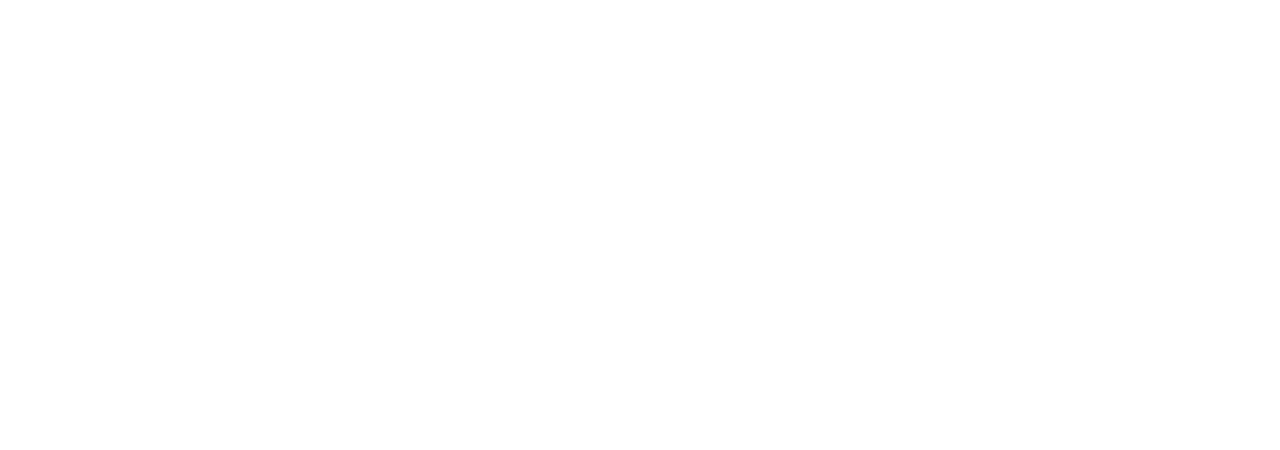
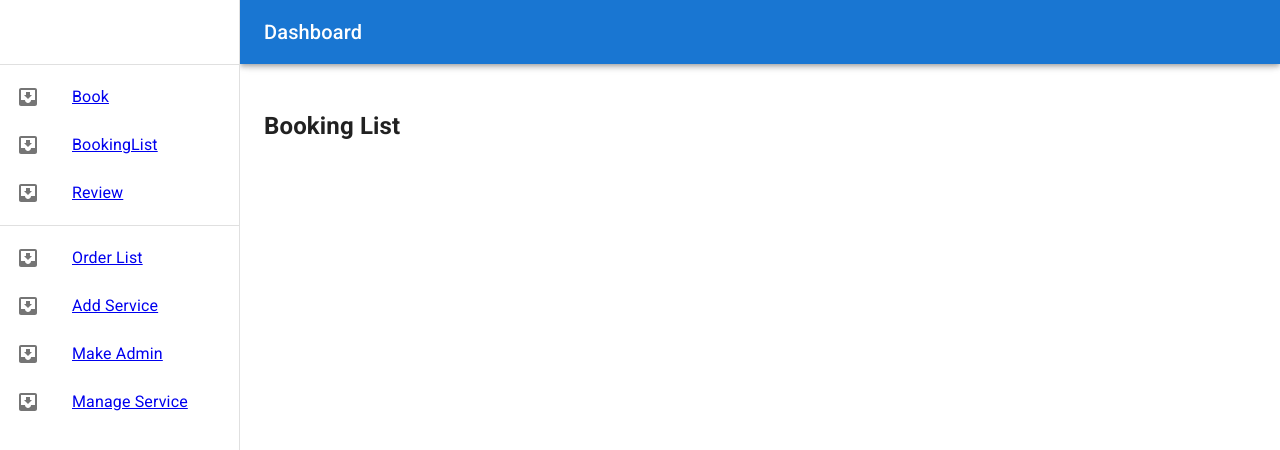
Before and after one commit to Saddaul-Siam/Jerins-parlour-client, a React (Create React App) app: page /dashboard/bookingList in a window 1280 px wide. Before the commit this address had no page. Shown: the top 450 px of the page. Built offline with nearby package versions, Linux system fonts and the light colour scheme.

Commit message:
added component

```diff
--- a/src/App.js
+++ b/src/App.js
@@ -2,17 +2,38 @@
   Routes,
   Route
 } from "react-router-dom";
+import Dashboard from "./Pages/Dashboard/Dashboard/Dashboard";
 import Home from "./Pages/Home/Home/Home";
 import Login from "./Pages/Login/Login/Login";
 import Register from "./Pages/Login/Register/Register";
+import DashboardHome from './Pages/Dashboard/DashboardHome/DashboardHome';
+import Book from "./Pages/Dashboard/Book/Book";
+import BookingList from "./Pages/Dashboard/BookingList/BookingList";
+import Review from "./Pages/Dashboard/Review/Review";
+import OrderList from "./Pages/Dashboard/Admin/OrderList/OrderList";
+import MakeAdmin from "./Pages/Dashboard/Admin/MakeAdmin/MakeAdmin";
+import ManageService from "./Pages/Dashboard/Admin/ManageService/ManageService";
+import AddService from "./Pages/Dashboard/Admin/AddService/AddService";
 
 function App() {
   return (
     <div>
       <Routes>
         <Route path="/" element={<Home />} />
+        <Route path="home" element={<Home />} />
         <Route path="login" element={<Login />} />
         <Route path="register" element={<Register />} />
+        <Route path="dashboard" element={<Dashboard />} >
+          <Route path="/dashboard" element={<DashboardHome />} />
+          <Route path="/dashboard/book" element={< Book />} />
+          <Route path="/dashboard/bookingList" element={< BookingList />} />
+          <Route path="/dashboard/review" element={< Review />} />
+
+          <Route path="/dashboard/orderList" element={< OrderList />} />
+          <Route path="/dashboard/makeAdmin" element={< MakeAdmin />} />
+          <Route path="/dashboard/manageService" element={< ManageService />} />
+          <Route path="/dashboard/addService" element={< AddService />} />
+        </Route>
       </Routes>
     </div>
   );
--- /dev/null
+++ b/src/Pages/Dashboard/Admin/AddService/AddService.js
@@ -0,0 +1,11 @@
+import React from 'react';
+
+const AddService = () => {
+  return (
+    <div>
+      <h2>Add Service</h2>
+    </div>
+  );
+};
+
+export default AddService;
--- /dev/null
+++ b/src/Pages/Dashboard/Admin/MakeAdmin/MakeAdmin.js
@@ -0,0 +1,11 @@
+import React from 'react';
+
+const MakeAdmin = () => {
+  return (
+    <div>
+      <h2>Make Admin</h2>
+    </div>
+  );
+};
+
+export default MakeAdmin;
--- /dev/null
+++ b/src/Pages/Dashboard/Admin/ManageService/ManageService.js
@@ -0,0 +1,11 @@
+import React from 'react';
+
+const ManageService = () => {
+  return (
+    <div>
+      <h2>Manage Services</h2>
+    </div>
+  );
+};
+
+export default ManageService;
--- /dev/null
+++ b/src/Pages/Dashboard/Admin/OrderList/OrderList.js
@@ -0,0 +1,11 @@
+import React from 'react';
+
+const OrderList = () => {
+  return (
+    <div>
+      <h2>Order List</h2>
+    </div>
+  );
+};
+
+export default OrderList;
--- /dev/null
+++ b/src/Pages/Dashboard/Book/Book.js
@@ -0,0 +1,11 @@
+import React from 'react';
+
+const Book = () => {
+  return (
+    <div>
+      <h2>This is a book</h2>
+    </div>
+  );
+};
+
+export default Book;
--- /dev/null
+++ b/src/Pages/Dashboard/BookingList/BookingList.js
@@ -0,0 +1,11 @@
+import React from 'react';
+
+const BookingList = () => {
+  return (
+    <div>
+      <h2>Booking List</h2>
+    </div>
+  );
+};
+
+export default BookingList;
--- /dev/null
+++ b/src/Pages/Dashboard/Dashboard/Dashboard.js
@@ -0,0 +1,186 @@
+import * as React from 'react';
+import PropTypes from 'prop-types';
+import AppBar from '@mui/material/AppBar';
+import Box from '@mui/material/Box';
+import CssBaseline from '@mui/material/CssBaseline';
+import Divider from '@mui/material/Divider';
+import Drawer from '@mui/material/Drawer';
+import IconButton from '@mui/material/IconButton';
+import InboxIcon from '@mui/icons-material/MoveToInbox';
+import List from '@mui/material/List';
+import ListItem from '@mui/material/ListItem';
+import ListItemIcon from '@mui/material/ListItemIcon';
+import ListItemText from '@mui/material/ListItemText';
+import MenuIcon from '@mui/icons-material/Menu';
+import Toolbar from '@mui/material/Toolbar';
+import Typography from '@mui/material/Typography';
+import { Outlet, Link } from "react-router-dom";
+
+const drawerWidth = 240;
+
+const Dashboard = (props) => {
+  const { window } = props;
+  const [mobileOpen, setMobileOpen] = React.useState(false);
+
+  const handleDrawerToggle = () => {
+    setMobileOpen(!mobileOpen);
+  };
+
+  const drawer = (
+    <div>
+      <Toolbar />
+      <Divider />
+      <List>
+        <Link to="/dashboard/book">
+          <ListItem button>
+            <ListItemIcon>
+              <InboxIcon />
+            </ListItemIcon>
+            <ListItemText >
+              Book
+            </ListItemText>
+          </ListItem>
+        </Link>
+        <Link to="/dashboard/bookingList">
+          <ListItem button>
+            <ListItemIcon>
+              <InboxIcon />
+            </ListItemIcon>
+            <ListItemText >
+              BookingList
+            </ListItemText>
+          </ListItem>
+        </Link>
+        <Link to="/dashboard/review">
+          <ListItem button>
+            <ListItemIcon>
+              <InboxIcon />
+            </ListItemIcon>
+            <ListItemText >
+              Review
+            </ListItemText>
+          </ListItem>
+        </Link>
+      </List>
+
+      <Divider />
+      <List>
+        <Link to="/dashboard/orderList">
+          <ListItem button>
+            <ListItemIcon>
+              <InboxIcon />
+            </ListItemIcon>
+            <ListItemText >
+              Order List
+            </ListItemText>
+          </ListItem>
+        </Link>
+        <Link to="/dashboard/addService">
+          <ListItem button>
+            <ListItemIcon>
+              <InboxIcon />
+            </ListItemIcon>
+            <ListItemText >
+              Add Service
+            </ListItemText>
+          </ListItem>
+        </Link>
+        <Link to="/dashboard/makeAdmin">
+          <ListItem button>
+            <ListItemIcon>
+              <InboxIcon />
+            </ListItemIcon>
+            <ListItemText >
+              Make Admin
+            </ListItemText>
+          </ListItem>
+        </Link>
+        <Link to="/dashboard/manageService">
+          <ListItem button>
+            <ListItemIcon>
+              <InboxIcon />
+            </ListItemIcon>
+            <ListItemText >
+              Manage Service
+            </ListItemText>
+          </ListItem>
+        </Link>
+      </List>
+    </div>
+  );
+
+  const container = window !== undefined ? () => window().document.body : undefined;
+
+  return (
+    <Box sx={{ display: 'flex' }}>
+      <CssBaseline />
+      <AppBar
+        position="fixed"
+        sx={{
+          width: { sm: `calc(100% - ${drawerWidth}px)` },
+          ml: { sm: `${drawerWidth}px` },
+        }}
+      >
+        <Toolbar>
+          <IconButton
+            color="inherit"
+            aria-label="open drawer"
+            edge="start"
+            onClick={handleDrawerToggle}
+            sx={{ mr: 2, display: { sm: 'none' } }}
+          >
+            <MenuIcon />
+          </IconButton>
+          <Typography variant="h6" noWrap component="div">
+            Dashboard
+          </Typography>
+        </Toolbar>
+      </AppBar>
+      <Box
+        component="nav"
+        sx={{ width: { sm: drawerWidth }, flexShrink: { sm: 0 } }}
+        aria-label="mailbox folders"
+      >
+        {/* The implementation can be swapped with js to avoid SEO duplication of links. */}
+        <Drawer
+          container={container}
+          variant="temporary"
+          open={mobileOpen}
+          onClose={handleDrawerToggle}
+          ModalProps={{
+            keepMounted: true, // Better open performance on mobile.
+          }}
+          sx={{
+            display: { xs: 'block', sm: 'none' },
+            '& .MuiDrawer-paper': { boxSizing: 'border-box', width: drawerWidth },
+          }}
+        >
+          {drawer}
+        </Drawer>
+        <Drawer
+          variant="permanent"
+          sx={{
+            display: { xs: 'none', sm: 'block' },
+            '& .MuiDrawer-paper': { boxSizing: 'border-box', width: drawerWidth },
+          }}
+          open
+        >
+          {drawer}
+        </Drawer>
+      </Box>
+      <Box
+        component="main"
+        sx={{ flexGrow: 1, p: 3, width: { sm: `calc(100% - ${drawerWidth}px)` } }}
+      >
+        <Toolbar />
+        <Outlet />
+      </Box>
+    </Box>
+  );
+}
+
+Dashboard.propTypes = {
+  window: PropTypes.func,
+};
+
+export default Dashboard;
--- /dev/null
+++ b/src/Pages/Dashboard/DashboardHome/DashboardHome.js
@@ -0,0 +1,11 @@
+import React from 'react';
+
+const DashboardHome = () => {
+  return (
+    <div>
+      <h2>dashboard home</h2>
+    </div>
+  );
+};
+
+export default DashboardHome;
--- /dev/null
+++ b/src/Pages/Dashboard/Review/Review.js
@@ -0,0 +1,11 @@
+import React from 'react';
+
+const Review = () => {
+  return (
+    <div>
+      <h2>Review</h2>
+    </div>
+  );
+};
+
+export default Review;
--- a/src/Pages/Shared/Navigation/Navigation.js
+++ b/src/Pages/Shared/Navigation/Navigation.js
@@ -16,7 +16,7 @@
 import PropTypes from 'prop-types';
 import { makeStyles } from '@mui/styles';
 // import PrimaryButton from '../../../StyledComponent/MuiButton';
-
+import logo from '../../../Image_Icon/Group 33092.png'
 
 function HideOnScroll(props) {
   const { children, window } = props;
@@ -154,7 +154,7 @@
                 noWrap
                 component="div"
               >
-                <NavLink style={{ textDecoration: 'none', color: 'black' }} to="/">BIKE BUZZ</NavLink>
+                <NavLink style={{ textDecoration: 'none', color: 'black' }} to="/"> <img style={{width:'127px'}} src={logo} alt="" /> </NavLink>
               </Typography>
               <Box sx={{ flexGrow: 1 }} />
               <Box sx={{ display: { xs: 'none', md: 'flex' } }}>
```
